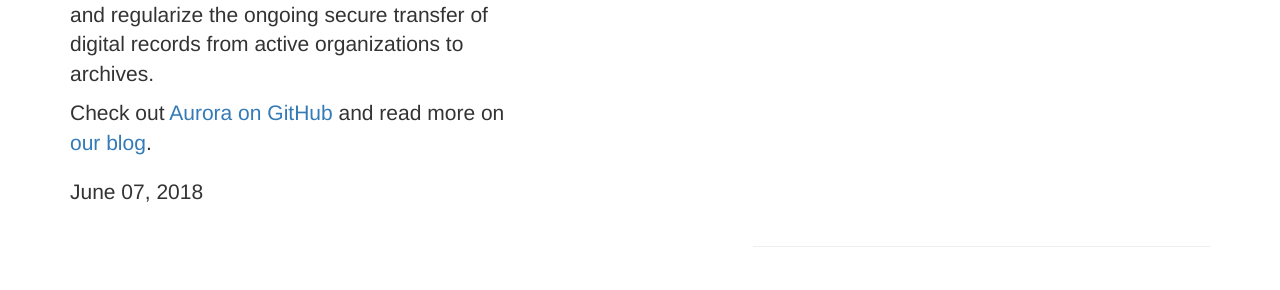
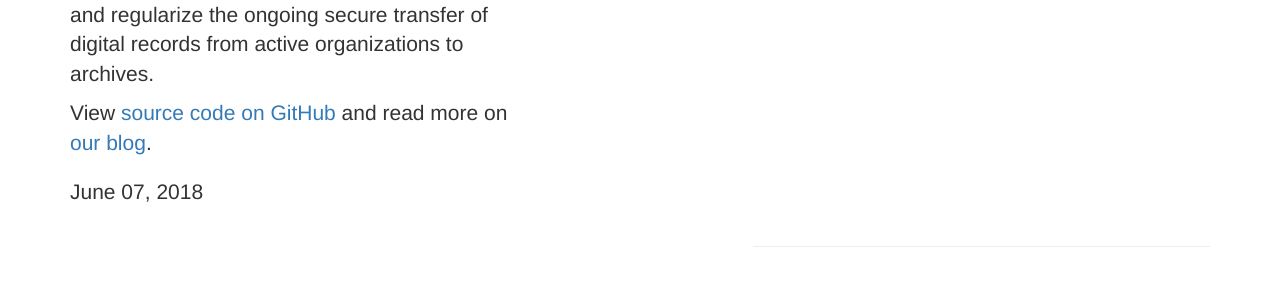
Before and after one commit to RockefellerArchiveCenter/project_electron, a Jekyll site: the page built from _posts/2018-05-14-progress.markdown, in a window 1280 px wide and 900 px high, scrolled down 2143 px. Shown: the part 159-449 px from the top of the window. Built offline with Jekyll 4.4.1, drawn with Linux system fonts in a browser that asks for light colours; nearby versions of some CDN libraries; library files that are not in the unit come from our copies.

Commit message:
final tweak

```diff
--- a/_posts/2018-05-14-progress.markdown
+++ b/_posts/2018-05-14-progress.markdown
@@ -9,4 +9,4 @@ description: |
 
 We are very pleased to announce the initial release of Aurora, a web application to support and regularize the ongoing secure transfer of digital records from active organizations to archives.
 
-Check out [Aurora on GitHub](https://github.com/RockefellerArchiveCenter/aurora) and read more on [our blog](http://blog.rockarch.org/?p=1997).
+View [source code on GitHub](https://github.com/RockefellerArchiveCenter/aurora) and read more on [our blog](http://blog.rockarch.org/?p=1997).
```
